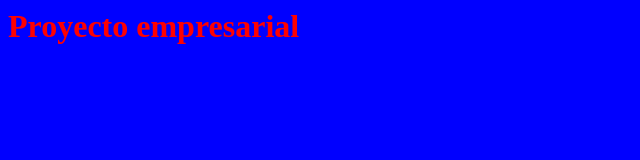
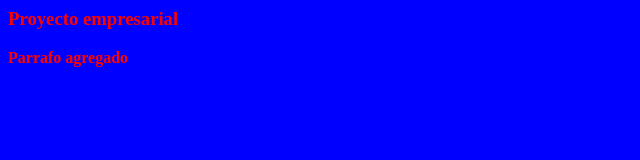
Before and after one commit to Exdras007/GitPracticasGit, a plain HTML site: page index.html in a window 1280 px wide. Shown: the whole page, without its empty margins (0-640 px from the left). Drawn offline with Linux system fonts and the light colour scheme.

Commit message:
Update index.html

```diff
--- a/index.html
+++ b/index.html
@@ -6,8 +6,9 @@
     <title>PrimeraPaginaProyectoGit</title>
   </head>
   <body>
-    <h1>
+    <h3>
       Proyecto empresarial
-    </h1>
+    </h3>
+    <p> Parrafo agregado </p>
   </body>
 </html>
```
